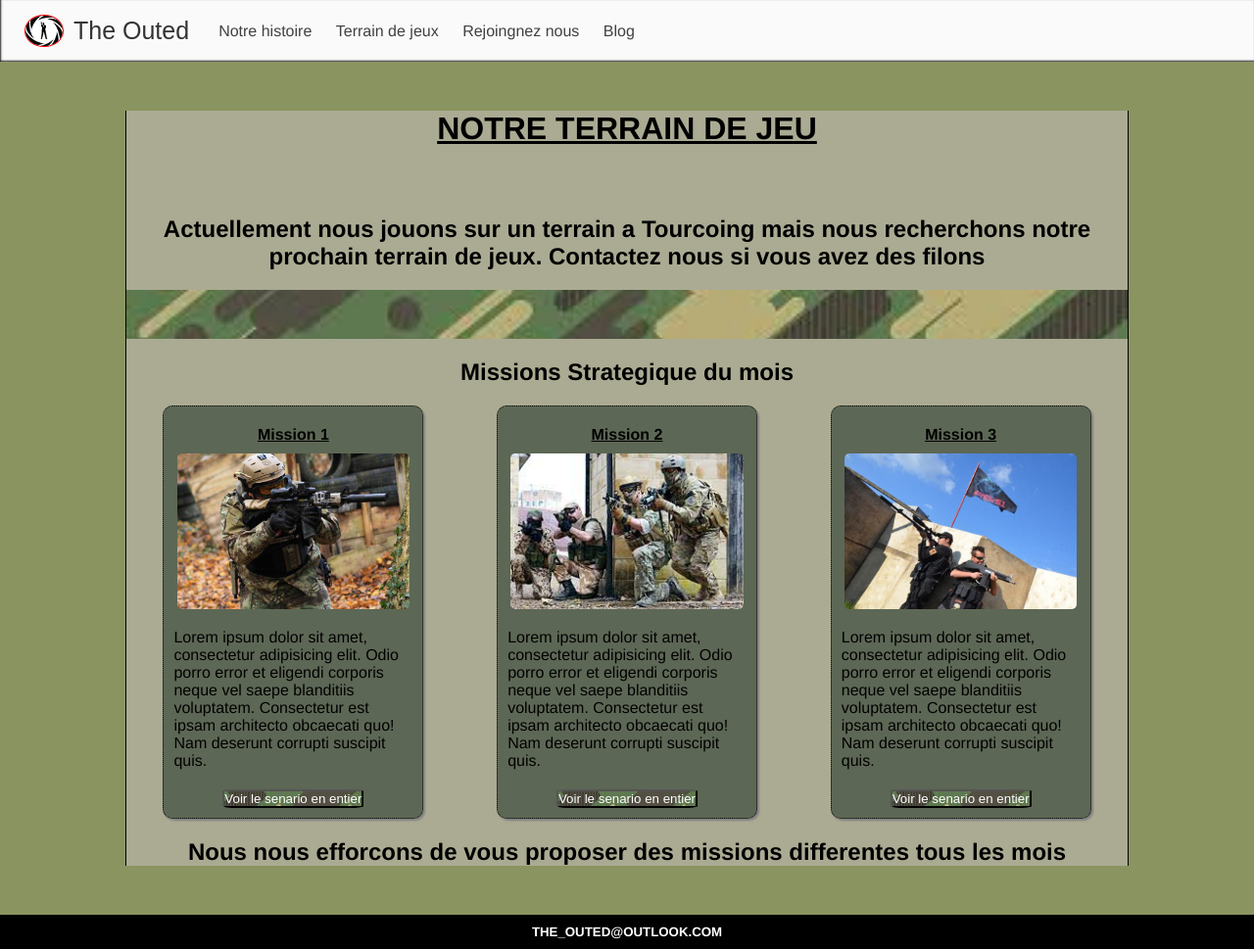
After one commit to Imanelaa3/The-Outed, a PHP site: page /MVC/View/TerrainDeJeu.php in a window 1280 px wide. The commit adds this page. Shown: the whole page at 98% size. Run offline with PHP 8.4, Linux system fonts and the light colour scheme.

Commit message:
avancement front,creation de l'index et de terrain

```diff
--- /dev/null
+++ b/MVC/View/TerrainDeJeu.php
@@ -0,0 +1,44 @@
+<?php
+
+$title="NOTRE TERRAIN DE JEU";
+
+require __DIR__.'/../../ressources/templates/_header.php';
+?>
+
+<div class="terrain">
+    <h2>Actuellement nous jouons sur un terrain a Tourcoing mais nous recherchons notre prochain terrain de jeux. Contactez nous si vous avez des filons</h2>
+    <img class="imgterrain" src="/../../ressources/photos/bannierevert.jpg" alt="banniere">
+</div>
+
+<div class="missionS">
+    <h2>Missions Strategique du mois</h2>
+    <div class="mission">
+        <div class="missionCard">
+            <h4>Mission 1 </h4>
+            <img class="imgMission" src="/../../ressources/photos/m1.jpg" alt="mission1">
+            <p class="pterrain">Lorem ipsum dolor sit amet, consectetur adipisicing elit. Odio porro error et eligendi corporis neque vel saepe blanditiis voluptatem. Consectetur est ipsam architecto obcaecati quo! Nam deserunt corrupti suscipit quis.</p>
+            <button class="linkMission"><a href="#">Voir le senario en entier</a></button>
+        </div>
+        <div class="missionCard">
+            <h4>Mission 2 </h4>
+            <img class="imgMission" src="/../../ressources/photos/m2.jpg" alt="mission2">
+            <p class="pterrain">Lorem ipsum dolor sit amet, consectetur adipisicing elit. Odio porro error et eligendi corporis neque vel saepe blanditiis voluptatem. Consectetur est ipsam architecto obcaecati quo! Nam deserunt corrupti suscipit quis.</p>
+            <button class="linkMission"><a href="#">Voir le senario en entier</a></button>
+        </div>
+        <div class="missionCard">
+            <h4>Mission 3 </h4>
+            <img class="imgMission" src="/../../ressources/photos/m3.jpg" alt="mission3">
+            <p class="pterrain">Lorem ipsum dolor sit amet, consectetur adipisicing elit. Odio porro error et eligendi corporis neque vel saepe blanditiis voluptatem. Consectetur est ipsam architecto obcaecati quo! Nam deserunt corrupti suscipit quis.</p>
+            <button class="linkMission"><a  href="#">Voir le senario en entier</a></button>
+        </div>
+
+    </div>
+
+    <h2>Nous nous efforcons de vous proposer des missions differentes tous les mois </h2>
+    <!-- TODO un historique des missions deja presenté -->
+
+</div>
+
+
+
+<?php require __DIR__.'/../../ressources/templates/_footer.php';?>
--- a/ressources/templates/_footer.php
+++ b/ressources/templates/_footer.php
@@ -1,4 +1,5 @@
 
+</div>
 </body>
 
 <footer>
--- a/ressources/templates/_header.php
+++ b/ressources/templates/_header.php
@@ -14,7 +14,7 @@
 
     <nav class="destop">
         <a href="#" class="nav-icon" aria-label="visit homepage" aria-current="page">
-            <img src="./ressources/photos/logo.png" alt="logo">
+            <img src="./../../ressources/photos/logo.png" alt="logo">
             <span>The Outed</span>
         </a>
 
@@ -25,12 +25,16 @@
                 <span></span>
             </button>
             <div class="navlinks-container">
-                <a href="#"
+                <a href="/../../index.php"
                 aria-current="page">Notre histoire</a>
-                <a href="#">Terrain de jeux</a>
+                <a href="./MVC/View/TerrainDeJeu.php">Terrain de jeux</a>
                 <a href="#">Rejoingnez nous</a>
+                <a href="#">Blog</a>
+
             </div>
         </div>
     </nav>
 </header>
 <body>
+    <div class="main">
+    <h1><?=$title??"default"?></h1>
--- a/style.css
+++ b/style.css
@@ -8,17 +8,175 @@
 
 body {
   font-family: Montserrat, Helvetica, sans-serif;
-  background: #f4f4f4;
+  background: #8a9461;
+}
+h1{
+  text-align: center;
+  text-decoration: underline;
+  margin: 50px;
 }
 
+footer {
+  background: black;
+  width: 100%;
+  position: relative;
+  bottom: 0px;
+  padding: 10px;
+  margin-top: 50px ;
+}
+h5 {
+  font-size: 400;
+  color: white;
+  text-align: center;
+}
+.main {
+  background-color: rgb(171, 171, 147);
+  margin-left: 10%;
+  margin-right: 10%;
+  border-left: 1px solid black;
+  border-right: 1px solid black;
+}
+
+h2 {
+  text-align: center;
+  margin: 20px;
+}
+
+/* ------Notre Histoire---- */
+.histoire {
+  margin-top: 6px;
+}
+.histoireTO {
+  display: flex;
+  padding: 1%;
+  background-color: #5d6755 ;
+  border-radius: 5px;
+
+}
+
+.imgIndex,
+.pIndex {
+  margin: 3%;
+}
+.pIndex {
+  font-size: 1.5rem;
+}
+
+.pln {
+  display: flex;
+  flex-direction: column;
+  padding: 1%;
+}
+.banniere {
+  margin-top: 20px;
+  margin-bottom: 20px;
+  height: 50px;
+  object-fit: cover;
+
+}
+
+.imgEquipe {
+  width: 250px;
+  height: 200px;
+  border-radius: 5px;
+}
+
+.photoEquipe {
+  display: flex;
+  justify-content: space-around;
+  padding-bottom: 40px;
+  margin-bottom: 20px;
+}
+
+@media (max-width: 900px) {
+  .photoEquipe{
+    flex-direction: column;
+    align-items: center;
+
+  }
+  .imgIndex {
+    display: none;
+
+  }
+}
+
+/* ----TERRAIN DE JEU------ */
+
+.terrain{
+  display: flex;
+  flex-direction: column;
+}
+.imgterrain{
+  height: 50px;
+  object-fit: cover;
+}
+.mission{
+  display: flex;
+  justify-content: space-around;
+}
+.missionCard{
+  display: flex;
+  flex-direction: column;
+  align-items: center;
+  width: 26%;
+  border: 0.2px dotted black;
+  border-radius: 10px;
+  box-shadow: 2px 2px 2px gray;
+  background-color: #5d6755;
+}
+.imgMission{
+  width: 90%;
+  height: 40%;
+  object-fit: cover;
+  border-radius: 5px;
+}
+h4{
+  text-align: center;
+  text-decoration: underline;
+  margin-bottom: 10px;
+  margin-top: 20px;
+}
+.linkMission{
+  background-image: url(./../../ressources/photos/bannierevert.jpg);
+  object-fit: cover;
+  border-radius: 10%;
+  margin-top: 10px;
+  margin-bottom: 10px;
+}
+.pterrain{
+  margin-top: 10px;
+  padding: 10px;
+
+}
+
+a{
+  color: white;
+  text-decoration: none;
+
+}
+
+@media (max-width: 900px) {
+  .mission{
+    flex-direction: column;
+  }
+  .missionCard{
+    width: 100%;
+    margin-top: 20px;
+  }
+
+}
+
+
+/* -----MENU HAMBURGER---- */
+
 nav {
-  position: fixed;
+  position: static;
   width: 100%;
   display: flex;
   align-items: center;
   padding: 15px 25px;
   background: #fafafa;
-  box-shadow: inset 0px -1px 0px #c5c5c6;
+  box-shadow: inset 1px -1px 2px #212122;
 }
 .nav-icon {
   display: flex;
@@ -37,8 +195,8 @@ nav {
 
 .nav-icon img {
   width: 40px;
- border-radius: 50%;
- border: 1px solid red;
+  border-radius: 50%;
+  border: 1px solid red;
 }
 
 .hamburger {
@@ -179,7 +337,6 @@ nav {
     margin: 10px 0px;
   }
 
-
   .nav-authentication {
     order: 3;
     margin-left: 0;
@@ -207,21 +364,3 @@ nav {
     font-size: 20px;
   }
 }
-
-footer{
-    background: black;
-    width: 100%;
-    position: relative;
-    bottom: 0px;
-    padding: 10px;
-}
-h5{
-    font-size: 400;
-    color: white;
-    text-align: center;
-
-}
-
-.test{
-    height: 500vh;
-}
```
Also changed, not shown: index.php (+44 -79 lines), ressources/photos/bannierevert.jpg (added), ressources/photos/m1.jpg (added), ressources/photos/m2.jpg (added), ressources/photos/m3.jpg (added).
